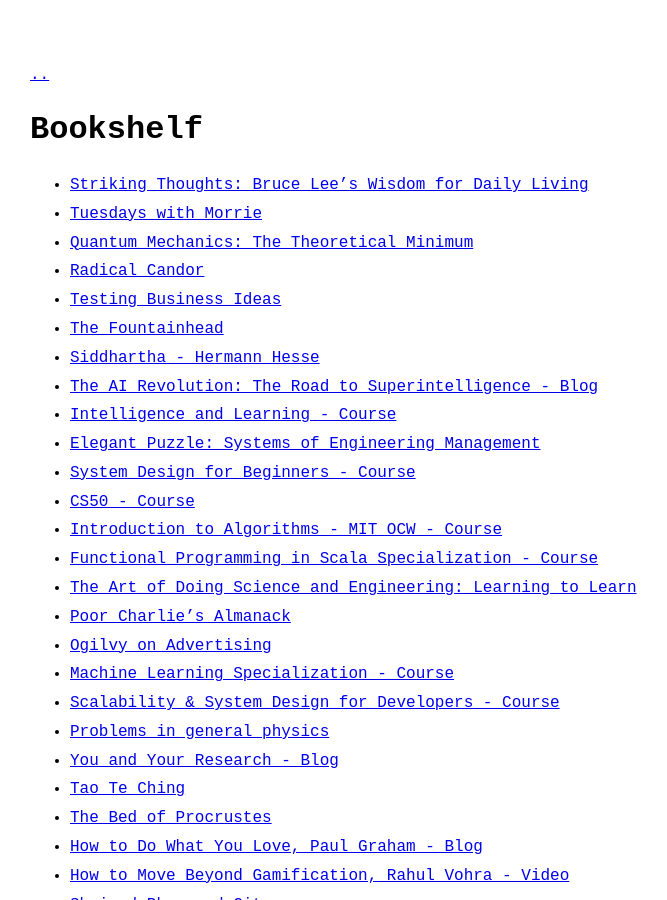
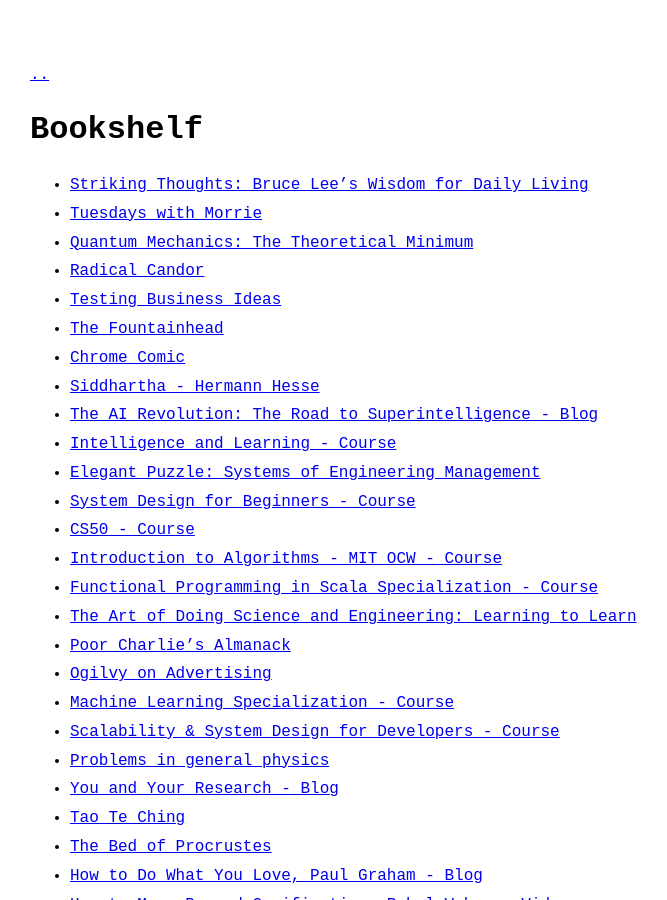
Before and after one commit to vishalvibes/vishalvibes.github.io, a Jekyll site: the page built from bookshelf.md, in a window 1280 px wide and 900 px high. Shown: the whole window, without its empty margins (290-957 px from the left). Built offline with Jekyll 4.4.1, drawn with Linux system fonts in a browser that asks for light colours.

Commit message:
Add Chrome Comic to bookshelf

```diff
--- a/bookshelf.md
+++ b/bookshelf.md
@@ -13,6 +13,7 @@ permalink: /bookshelf
 - [Radical Candor](https://www.goodreads.com/en/book/show/29939161)
 - [Testing Business Ideas](https://www.goodreads.com/en/book/show/44056365)
 - [The Fountainhead](https://www.goodreads.com/book/show/2122.The_Fountainhead)
+- [Chrome Comic](https://www.google.com/googlebooks/chrome/big_00.html)
 - [Siddhartha - Hermann Hesse](https://www.goodreads.com/book/show/52036.Siddhartha)
 - [The AI Revolution: The Road to Superintelligence - Blog](https://waitbutwhy.com/2015/01/artificial-intelligence-revolution-1.html)
 - [Intelligence and Learning - Course](https://www.youtube.com/watch?v=sPEEV8Xih20&list=PLRqwX-V7Uu6YJ3XfHhT2Mm4Y5I99nrIKX)
```
